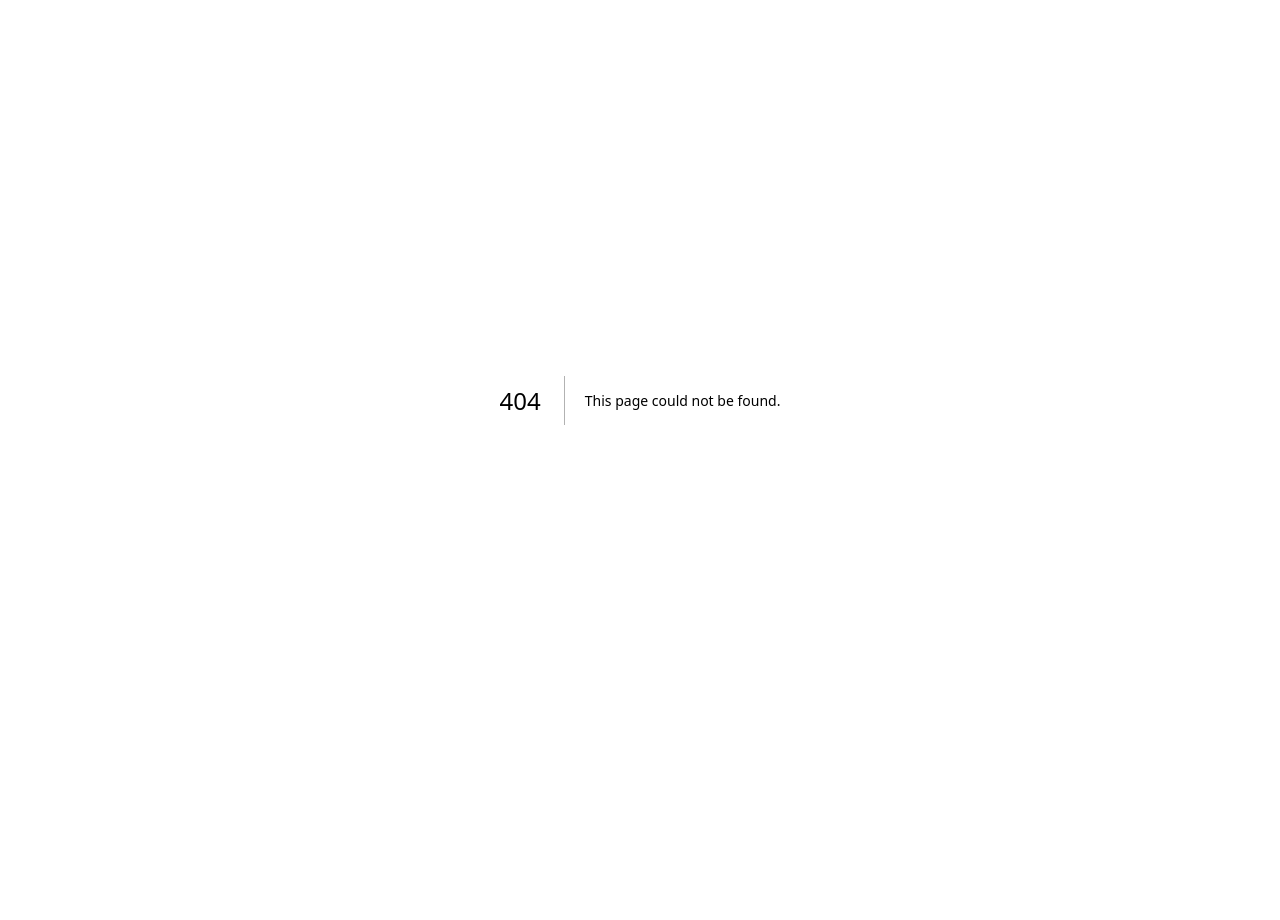
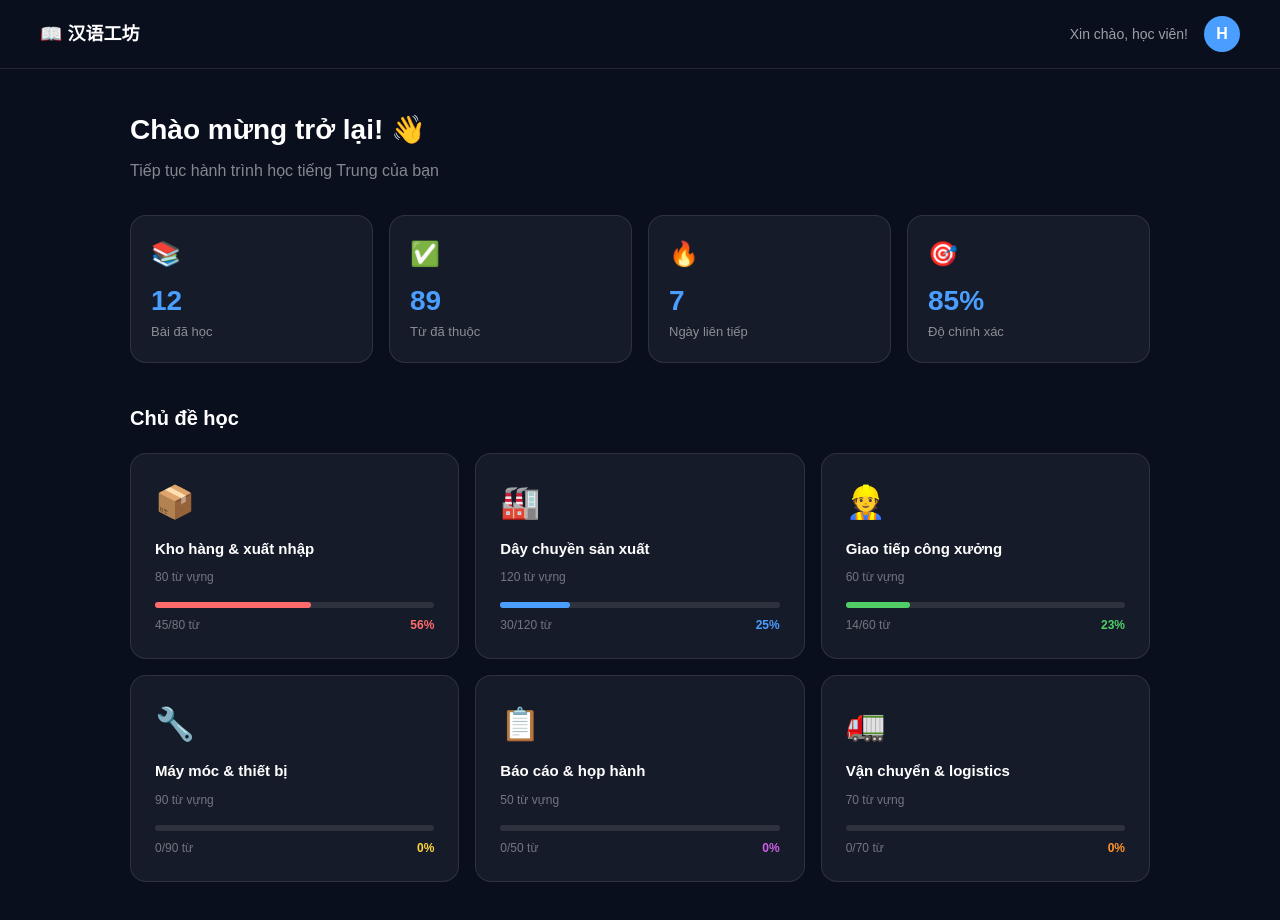
Before and after one commit to phuthanhn39-boop/chinese-factory-app, a Next.js app: page /dashboard in a window 1280 px wide. Before the commit this address had no page. Before the commit the page ends 800 px from the top, so only its background shows below. Built offline with nearby package versions, Linux system fonts and the light colour scheme.

Commit message:
add dashboard page

```diff
--- /dev/null
+++ b/app/dashboard/page.tsx
@@ -0,0 +1,58 @@
+export default function Dashboard() {
+  return (
+    <div style={{minHeight: '100vh', background: '#0a0f1e', fontFamily: 'sans-serif'}}>
+      <nav style={{display: 'flex', alignItems: 'center', justifyContent: 'space-between', padding: '16px 40px', borderBottom: '1px solid rgba(255,255,255,0.1)'}}>
+        <div style={{color: '#fff', fontWeight: 700, fontSize: '18px'}}>📖 汉语工坊</div>
+        <div style={{display: 'flex', alignItems: 'center', gap: '16px'}}>
+          <span style={{color: 'rgba(255,255,255,0.6)', fontSize: '14px'}}>Xin chào, học viên!</span>
+          <div style={{width: '36px', height: '36px', borderRadius: '50%', background: '#4a9eff', display: 'flex', alignItems: 'center', justifyContent: 'center', color: '#fff', fontWeight: 700}}>H</div>
+        </div>
+      </nav>
+
+      <div style={{maxWidth: '1100px', margin: '0 auto', padding: '40px'}}>
+        <h1 style={{color: '#fff', fontSize: '28px', fontWeight: 700, marginBottom: '8px'}}>Chào mừng trở lại! 👋</h1>
+        <p style={{color: 'rgba(255,255,255,0.5)', marginBottom: '32px'}}>Tiếp tục hành trình học tiếng Trung của bạn</p>
+
+        <div style={{display: 'grid', gridTemplateColumns: 'repeat(4,1fr)', gap: '16px', marginBottom: '40px'}}>
+          {[
+            {num: '12', lbl: 'Bài đã học', icon: '📚'},
+            {num: '89', lbl: 'Từ đã thuộc', icon: '✅'},
+            {num: '7', lbl: 'Ngày liên tiếp', icon: '🔥'},
+            {num: '85%', lbl: 'Độ chính xác', icon: '🎯'},
+          ].map(s => (
+            <div key={s.lbl} style={{background: 'rgba(255,255,255,0.05)', borderRadius: '16px', padding: '20px', border: '1px solid rgba(255,255,255,0.1)'}}>
+              <div style={{fontSize: '24px', marginBottom: '8px'}}>{s.icon}</div>
+              <div style={{color: '#4a9eff', fontSize: '28px', fontWeight: 700}}>{s.num}</div>
+              <div style={{color: 'rgba(255,255,255,0.5)', fontSize: '13px'}}>{s.lbl}</div>
+            </div>
+          ))}
+        </div>
+
+        <h2 style={{color: '#fff', fontSize: '20px', fontWeight: 600, marginBottom: '20px'}}>Chủ đề học</h2>
+        <div style={{display: 'grid', gridTemplateColumns: 'repeat(3,1fr)', gap: '16px'}}>
+          {[
+            {icon: '📦', title: 'Kho hàng & xuất nhập', words: 80, done: 45, color: '#ff6b6b'},
+            {icon: '🏭', title: 'Dây chuyền sản xuất', words: 120, done: 30, color: '#4a9eff'},
+            {icon: '👷', title: 'Giao tiếp công xưởng', words: 60, done: 14, color: '#51cf66'},
+            {icon: '🔧', title: 'Máy móc & thiết bị', words: 90, done: 0, color: '#ffd43b'},
+            {icon: '📋', title: 'Báo cáo & họp hành', words: 50, done: 0, color: '#cc5de8'},
+            {icon: '🚛', title: 'Vận chuyển & logistics', words: 70, done: 0, color: '#ff922b'},
+          ].map(t => (
+            <div key={t.title} style={{background: 'rgba(255,255,255,0.05)', borderRadius: '16px', padding: '24px', border: '1px solid rgba(255,255,255,0.1)', cursor: 'pointer'}}>
+              <div style={{fontSize: '32px', marginBottom: '12px'}}>{t.icon}</div>
+              <h3 style={{color: '#fff', fontSize: '15px', fontWeight: 600, margin: '0 0 8px'}}>{t.title}</h3>
+              <p style={{color: 'rgba(255,255,255,0.4)', fontSize: '12px', margin: '0 0 16px'}}>{t.words} từ vựng</p>
+              <div style={{background: 'rgba(255,255,255,0.1)', borderRadius: '4px', height: '6px', marginBottom: '8px'}}>
+                <div style={{background: t.color, height: '6px', borderRadius: '4px', width: Math.round(t.done/t.words*100) + '%'}}></div>
+              </div>
+              <div style={{display: 'flex', justifyContent: 'space-between'}}>
+                <span style={{color: 'rgba(255,255,255,0.4)', fontSize: '12px'}}>{t.done}/{t.words} từ</span>
+                <span style={{color: t.color, fontSize: '12px', fontWeight: 600}}>{Math.round(t.done/t.words*100)}%</span>
+              </div>
+            </div>
+          ))}
+        </div>
+      </div>
+    </div>
+  )
+}
```
